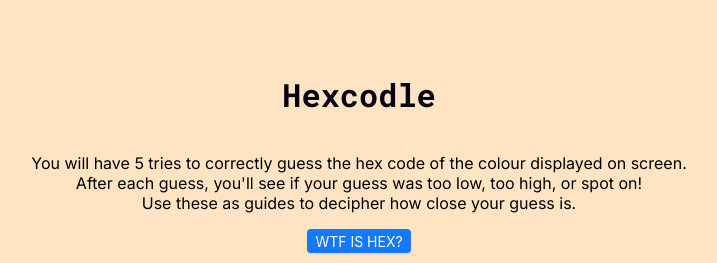
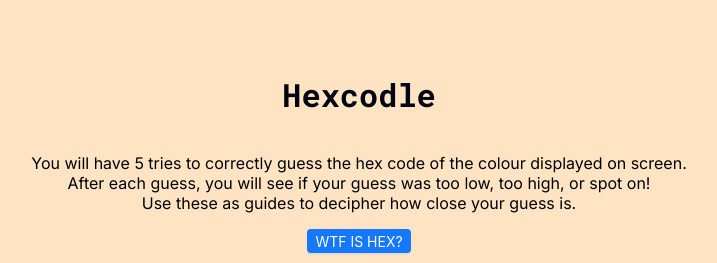
Before and after one commit to Ekimerton/hexcodle, a Next.js app: page / in a window 1280 px wide. Shown: the top 263 px of the page, without its empty margins (281-998 px from the left). Built offline with nearby package versions, Linux system fonts and the light colour scheme.

Commit message:
fixed faulty code

```diff
--- a/src/app/page.js
+++ b/src/app/page.js
@@ -1,7 +1,7 @@
 "use client";
 
 import React, { useState, useEffect } from "react";
-import { Modal, Button, Divider} from "antd";
+import { Modal, Button, Divider } from "antd";
 
 export default function Home() {
   const [userInput, setUserInput] = useState("#");
@@ -142,7 +142,7 @@ export default function Home() {
         <p>
           You will have 5 tries to correctly guess the hex code of the colour
           displayed on screen.<br></br>
-          After each guess, you'll see if your guess was too low, too high, or
+          After each guess, you will see if your guess was too low, too high, or
           spot on! <br></br>
           Use these as guides to decipher how close your guess is.
         </p>
```
